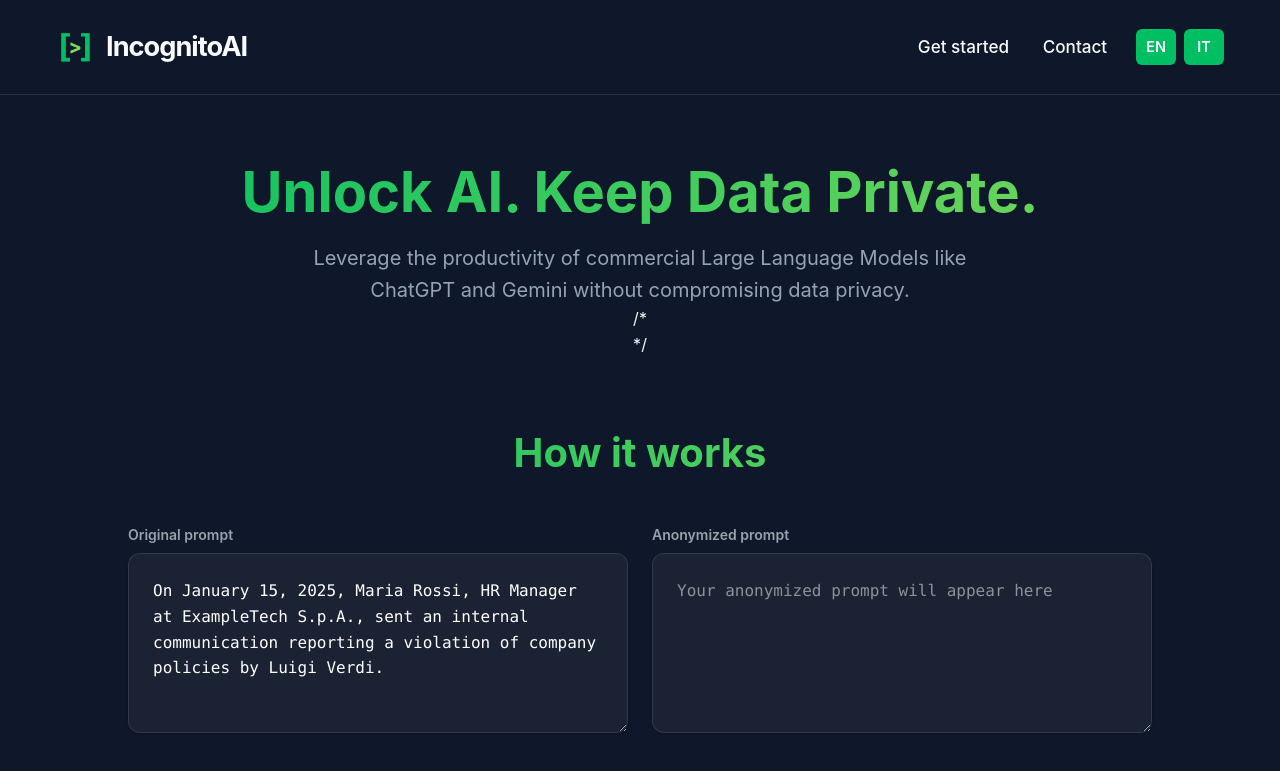
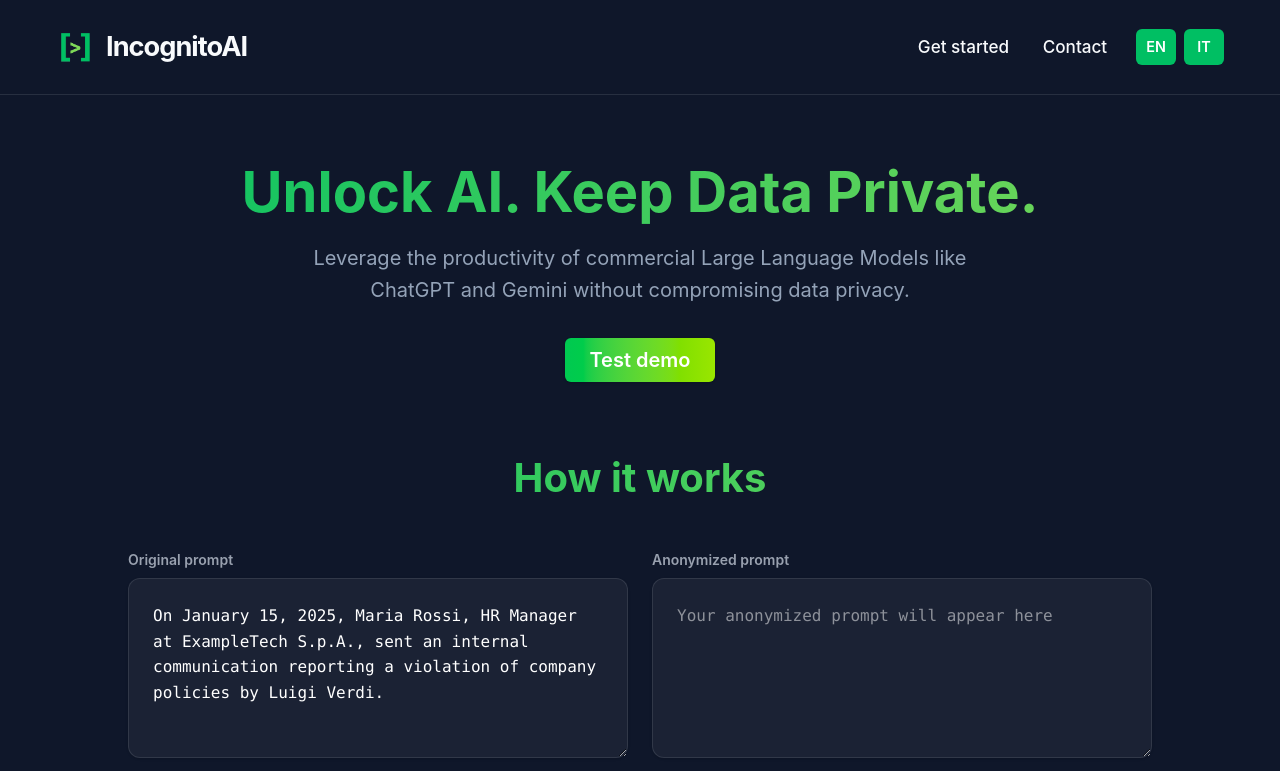
Before and after one commit to federico-marini/IncognitoAI-website1, a React (Vite) app: page / in a window 1280 px wide. Shown: the top 771 px of the page. Built offline with nearby package versions, Linux system fonts and the light colour scheme; no server answers.

Commit message:
Update Hero.tsx

```diff
--- a/src/pages/Home/Sections/Hero/Hero.tsx
+++ b/src/pages/Home/Sections/Hero/Hero.tsx
@@ -9,11 +9,14 @@ export const Hero = () => {
     <section className={styles.hero}>
       <h1 className={styles.title}>{t("heroSectionTitle")}</h1>
       <p className={styles.subtitle}>{t("heroSectionDescription")}</p>
-      /*
       <div className="flex justify-center">
-
+        <button
+          onClick={() => (window.location.href = CHAT_URL)}
+          className="cursor-pointer bg-gradient-to-r mt-8 from-green-500 to-lime-400 text-white px-6 py-2 rounded-md font-semibold text-xl shadow hover:-translate-y-1 transition-transform flex items-center gap-2 disabled:opacity-60 disabled:cursor-not-allowed mt-4"
+        >
+          {t("testDemo")}
+        </button>
       </div>
-      */
     </section>
   );
 };
```
